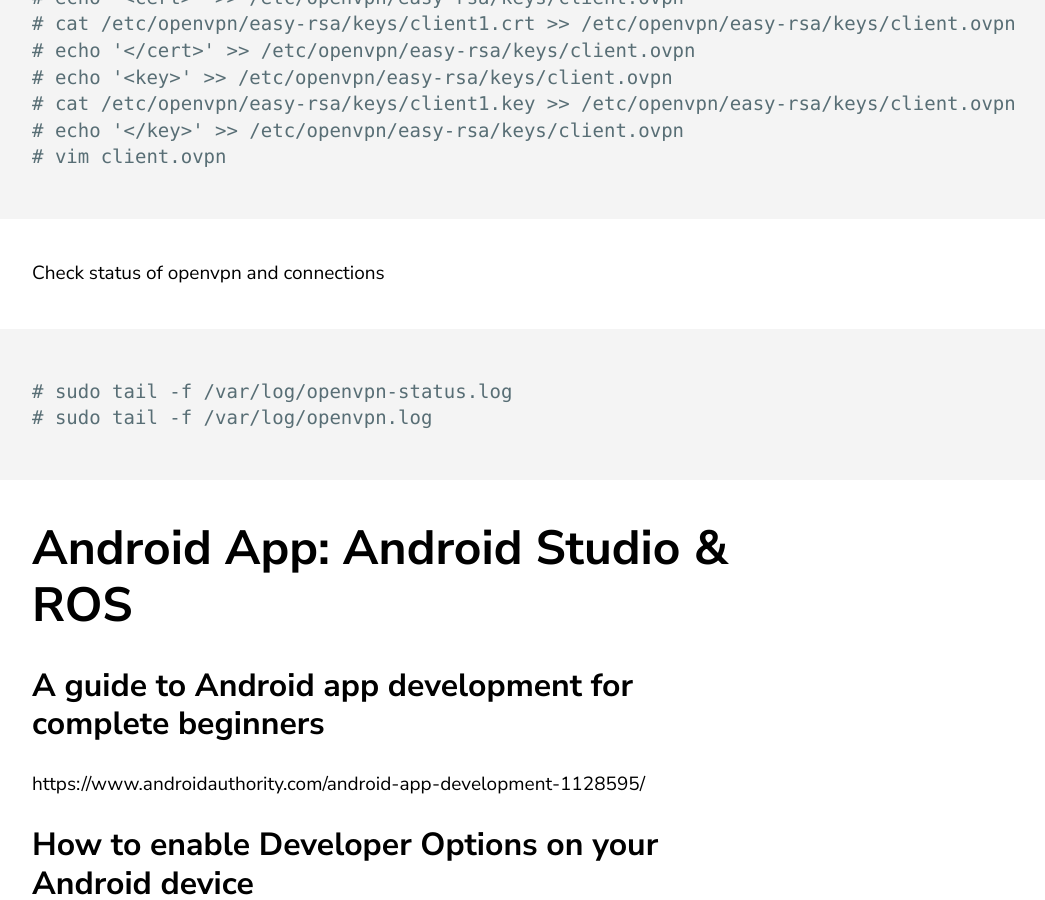
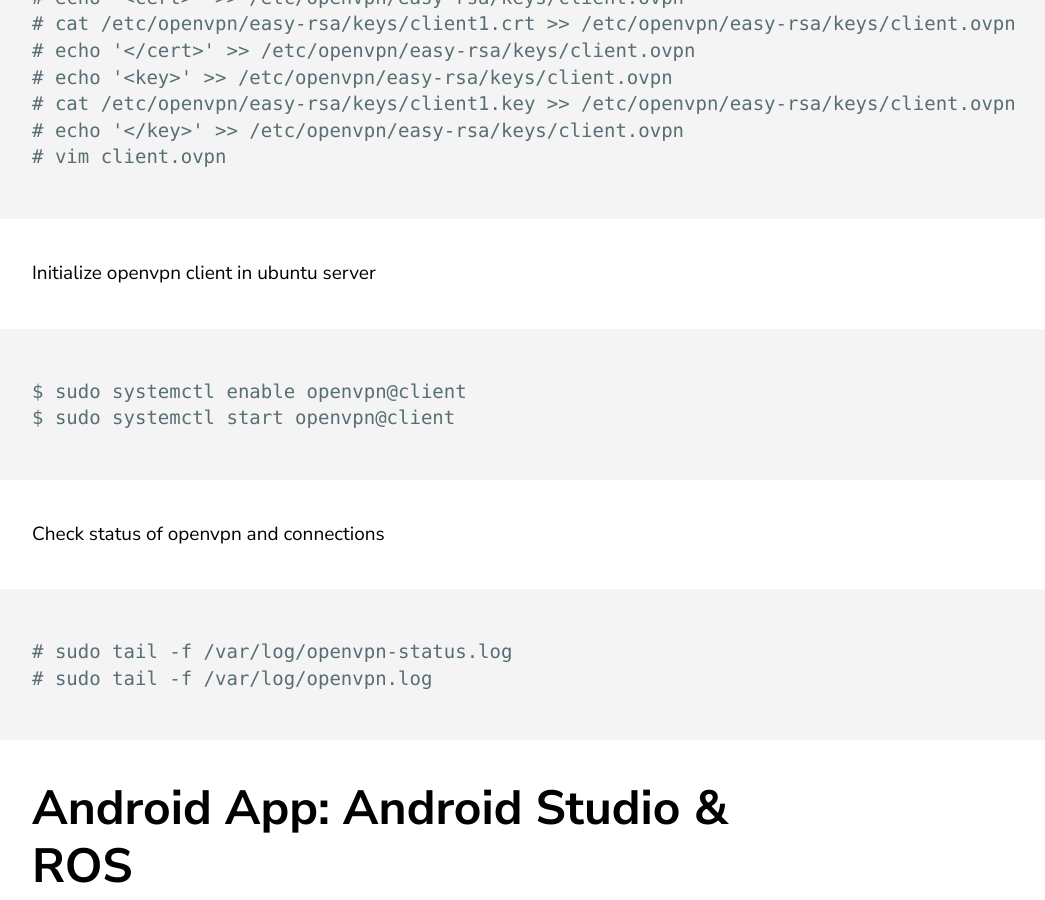
Before and after one commit to jluis9796/jluis9796.github.io, a Jekyll site: the page built from _posts/2020-05-31-manuals.markdown, in a window 1280 px wide and 900 px high, scrolled down 34730 px. Shown: the whole window, without its empty margins (68-1113 px from the left). Built offline with Jekyll 4.4.1, drawn with Linux system fonts in a browser that asks for light colours.

Commit message:
Update 2020-05-31-manuals.markdown

````diff
--- a/_posts/2020-05-31-manuals.markdown
+++ b/_posts/2020-05-31-manuals.markdown
@@ -794,6 +794,12 @@ Package certificates into one file (Convenient for openvpn app)
 # vim client.ovpn
 ```
 
+Initialize openvpn client in ubuntu server
+```
+$ sudo systemctl enable openvpn@client
+$ sudo systemctl start openvpn@client
+```
+
 Check status of openvpn and connections
 ```
 # sudo tail -f /var/log/openvpn-status.log
````
